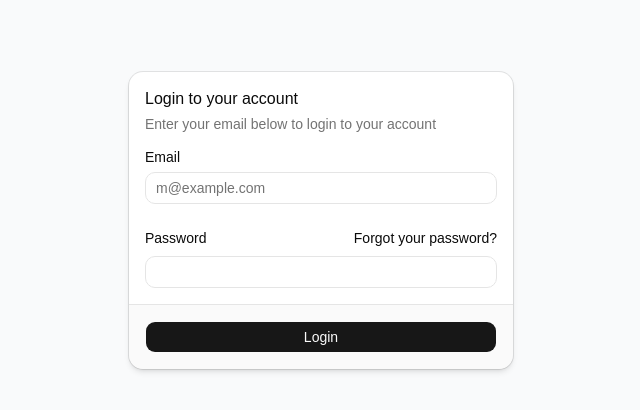
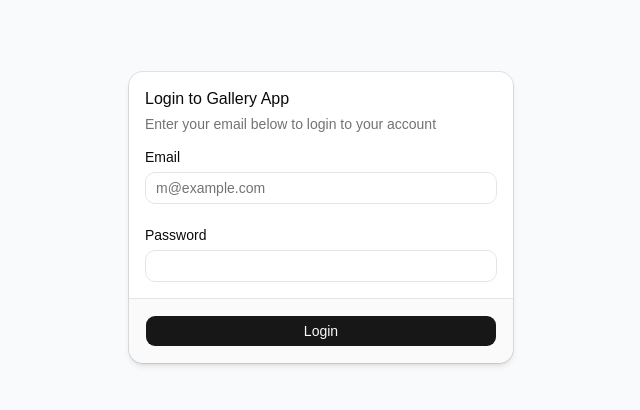
Before and after one commit to aliffirmansyah14/gallery-app, a React (Vite) app in the folder frontend/: page /login in a window 1280 px wide. Shown: the top 410 px of the page, without its empty margins (319-959 px from the left). Built offline with nearby package versions, Linux system fonts and the light colour scheme.

Commit message:
feat(ui) adjust text tampilan, remove  forget password link

```diff
--- a/frontend/src/features/auth/components/FormLogin.tsx
+++ b/frontend/src/features/auth/components/FormLogin.tsx
@@ -14,7 +14,7 @@ const FormLogin = () => {
 	return (
 		<Card className="shadow-md">
 			<CardHeader>
-				<CardTitle>Login to your account</CardTitle>
+				<CardTitle>Login to Gallery App</CardTitle>
 				<CardDescription>
 					Enter your email below to login to your account
 				</CardDescription>
@@ -32,15 +32,7 @@ const FormLogin = () => {
 							/>
 						</div>
 						<div className="grid gap-2">
-							<div className="flex items-center">
-								<Label htmlFor="password">Password</Label>
-								<a
-									href="#"
-									className="ml-auto inline-block text-sm underline-offset-4 hover:underline"
-								>
-									Forgot your password?
-								</a>
-							</div>
+							<Label htmlFor="password">Password</Label>
 							<Input id="password" type="password" required />
 						</div>
 					</div>
```
